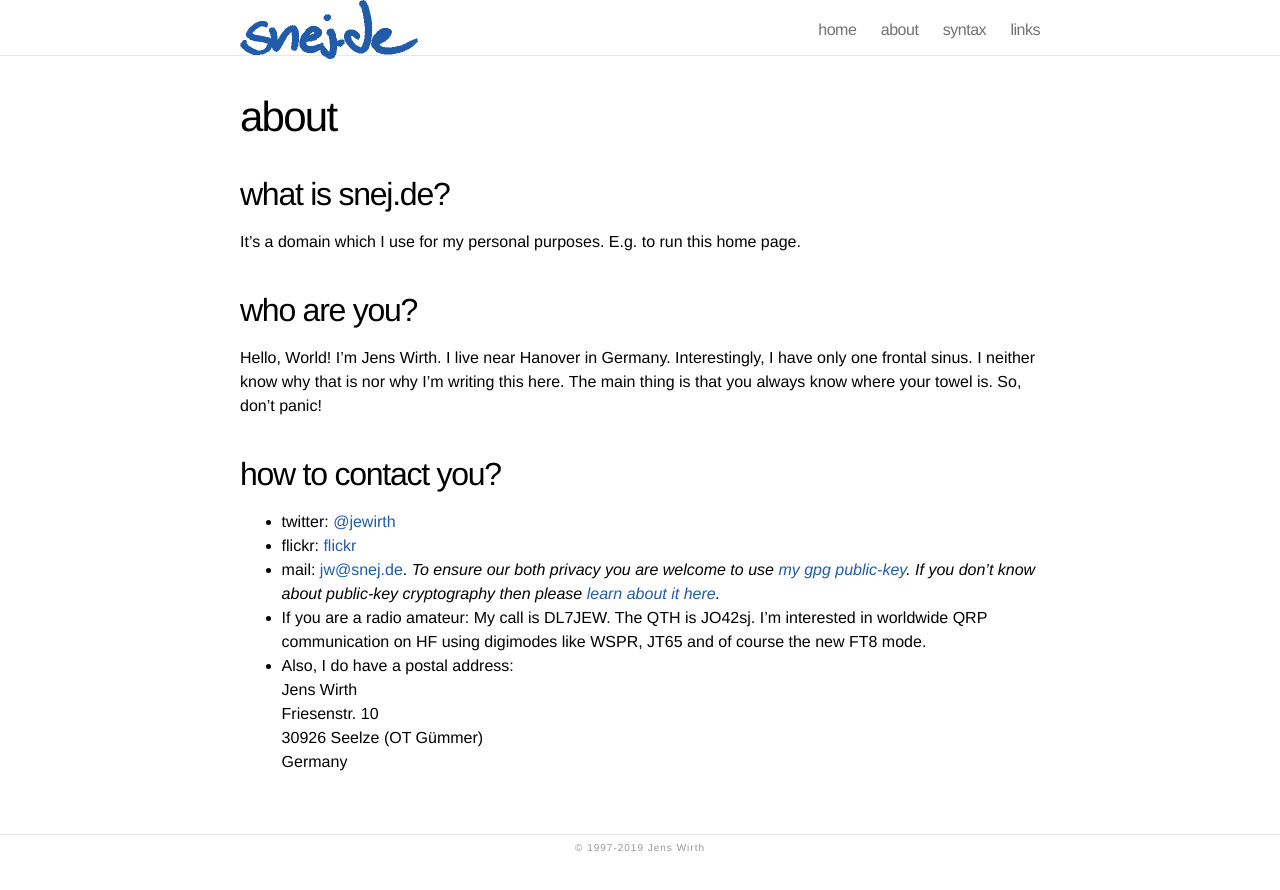
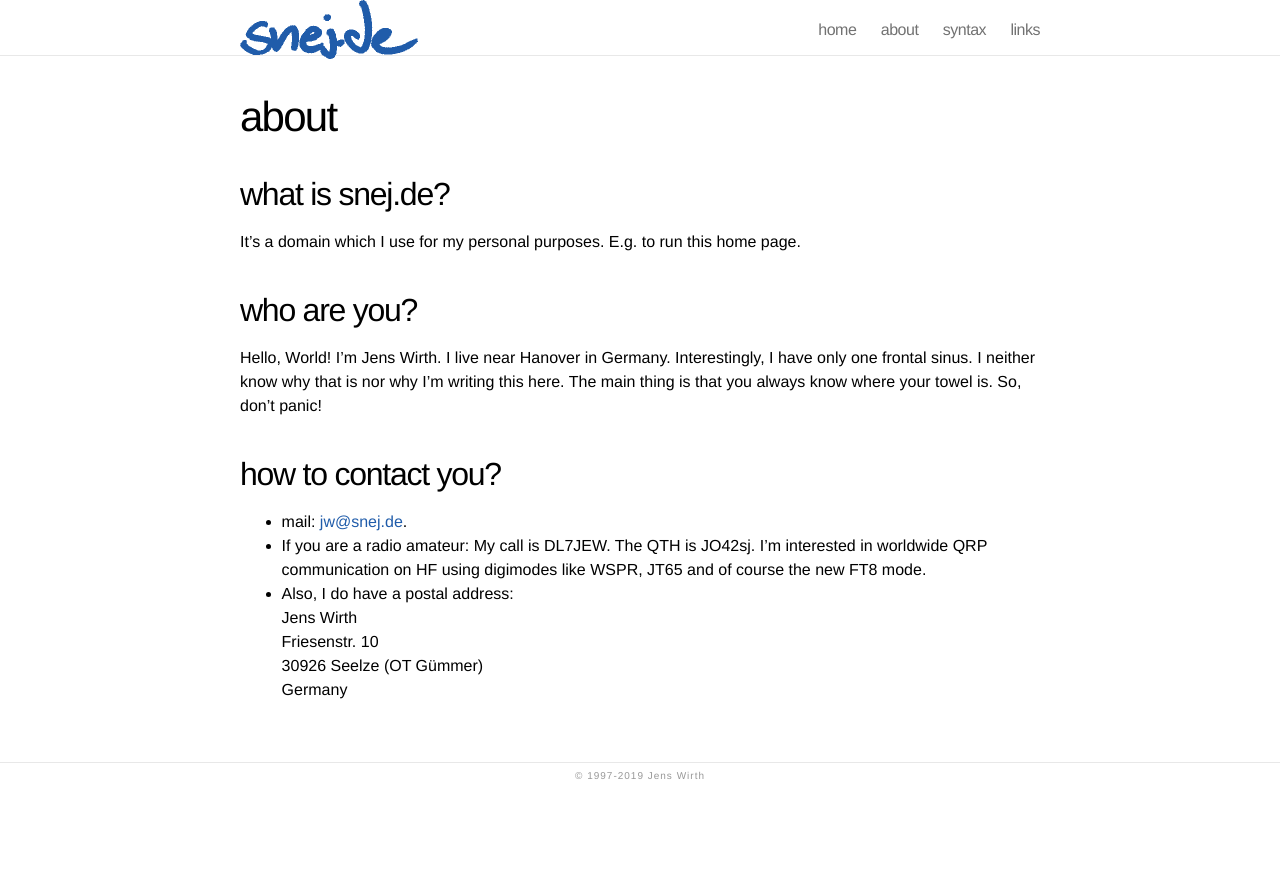
Before and after one commit to jewirth/jewirth.github.io, a Jekyll site: the page built from about.md, in a window 1280 px wide. Shown: the top 890 px of the page. Built offline with Jekyll 4.4.1, drawn with Linux system fonts in a browser that asks for light colours.

Commit message:
Update about.md

```diff
--- a/about.md
+++ b/about.md
@@ -11,10 +11,7 @@ It's a domain which I use for my personal purposes. E.g. to run this home page.
 Hello, World! I'm Jens Wirth. I live near Hanover in Germany. Interestingly, I have only one frontal sinus. I neither know why that is nor why I'm writing this here. The main thing is that you always know where your towel is. So, don't panic!
 
 # how to contact you?
-
-- twitter: [@jewirth](https://twitter.com/jewirth)
-- flickr: [flickr](https://www.flickr.com/people/149206692@N05/)
-- mail: [jw@snej.de](mailto:jw@snej.de). *To ensure our both privacy you are welcome to use <a href="http://snej.de/downloads/2F839E01.txt">my gpg public-key</a>. If you don&rsquo;t know about public-key cryptography then please <a href="http://en.wikipedia.org/wiki/Public-key_cryptography">learn about it here</a>.*
+- mail: [jw@snej.de](mailto:jw@snej.de).
 - If you are a radio amateur: My call is DL7JEW. The QTH is JO42sj. I'm interested in worldwide QRP communication on HF using digimodes like WSPR, JT65 and of course the new FT8 mode.
 - Also, I do have a postal address:<br />
 Jens Wirth<br />
```
